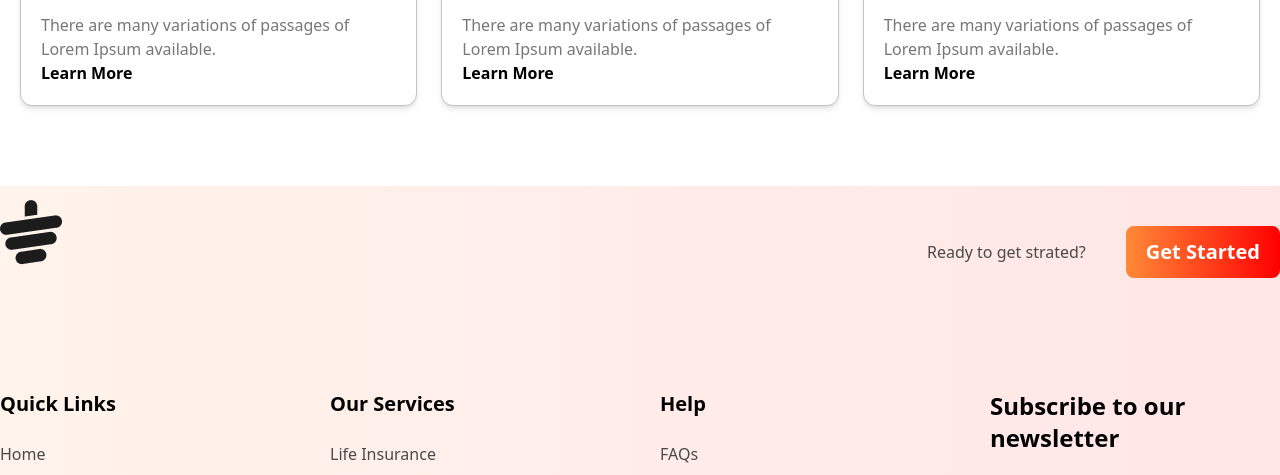
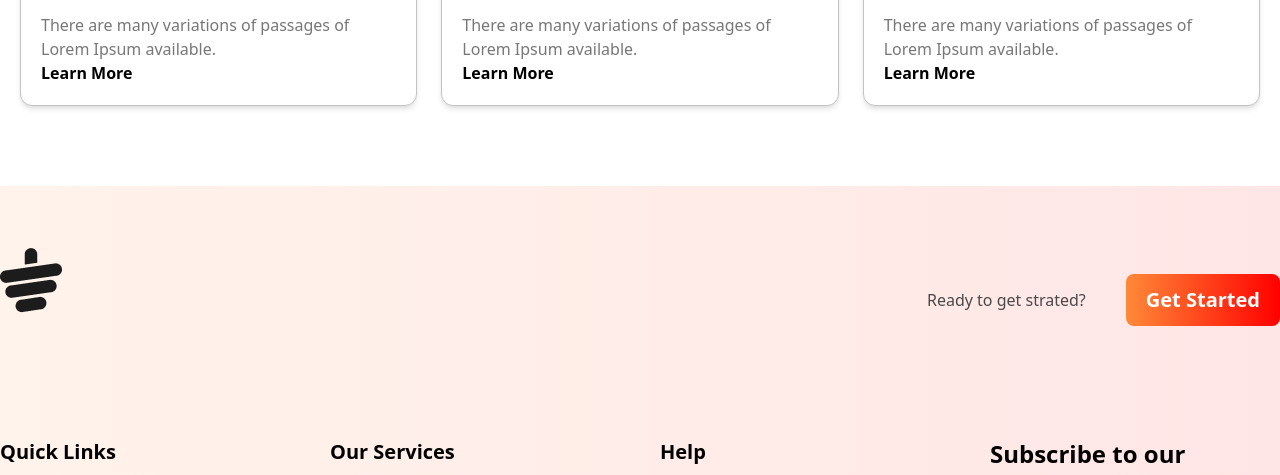
Before and after one commit to ajjiadd/TeaHouse-LandingPage-Tailwind, a plain HTML site: page index.html in a window 1280 px wide. Shown: the part 3059-3534 px from the top of the page. Drawn offline with nearby package versions, Linux system fonts and the light colour scheme.

Commit message:
complete the all design

```diff
--- a/index.html
+++ b/index.html
@@ -162,6 +162,7 @@
          <section class="py-20 md:px-12 px-5 rounded-xl bg-gradient-to-r from-[#FF8938] to-[#FF0000]">
             <div class=" grid gap-10 grid-cols-1 md:grid-cols-2">
                 <!-- text content  -->
+                 <div class="flex items-center">
                     <div class="space-y-6 w-5/6">
                         <h1 class="text-5xl font-bold text-white">Meet Our Super Clients</h1>
                         <p class="text-base font-medium text-white">There are many variations of passages of Lorem Ipsum available, but the majority have suffered alteration in some form, by injected humour, or randomised words which don't look even slightly believable. </p>
@@ -169,6 +170,8 @@
                             <button class="bg-white font-bold text-red-500 text-xl rounded-xl py-4 px-7">Show All</button>
                         </div>
                     </div>
+                 </div>
+
 
                  <!-- Review img  -->
                 <div class="w-full  md:w-3/4 relative">
@@ -282,7 +285,7 @@
     </main>
 
     <!-- footer section -->
-    <footer class="bg-gradient-to-r from-[#fff3eb] to-[#ffe6e6] roun">
+    <footer class="bg-gradient-to-r from-[#fff3eb] to-[#ffe6e6] py-12">
 
         <div class="max-w-screen-xl m-auto">
             <!-- logo and social button  -->
```
Lines whose indentation alone changed are shown as unchanged.
